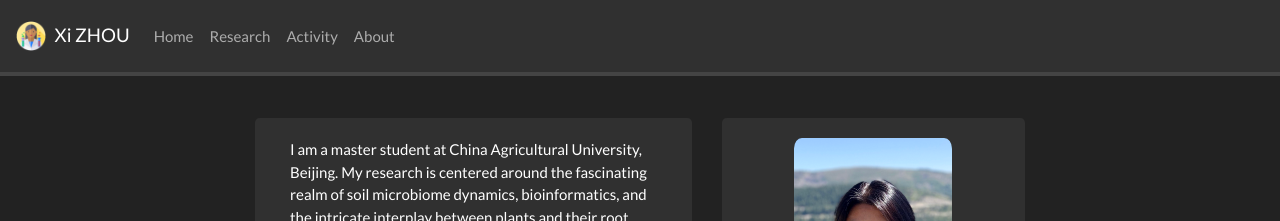
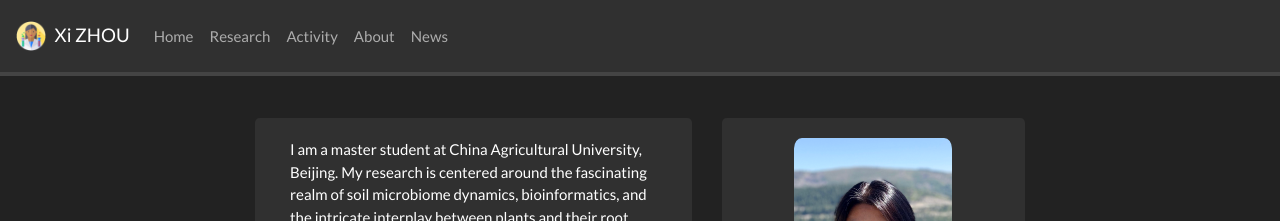
Before and after one commit to x1zh0u/x1zh0u.github.io, a Jekyll site: the page built from _pages/home.md, in a window 1280 px wide. Shown: the top 221 px of the page. Built offline with Jekyll 4.4.1, drawn with Linux system fonts in a browser that asks for light colours; nearby versions of some CDN libraries; a style sheet for code colours, icons or effects is not loaded.

Commit message:
_config.yml

```diff
--- a/_config.yml
+++ b/_config.yml
@@ -30,6 +30,7 @@ nav_pages:
   - name: research
   - name: activity
   - name: about
+  - name: news
 
 include:
   - .htaccess
```
